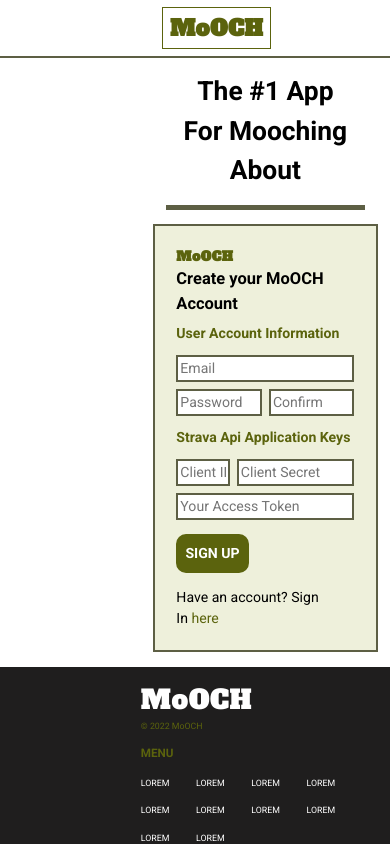
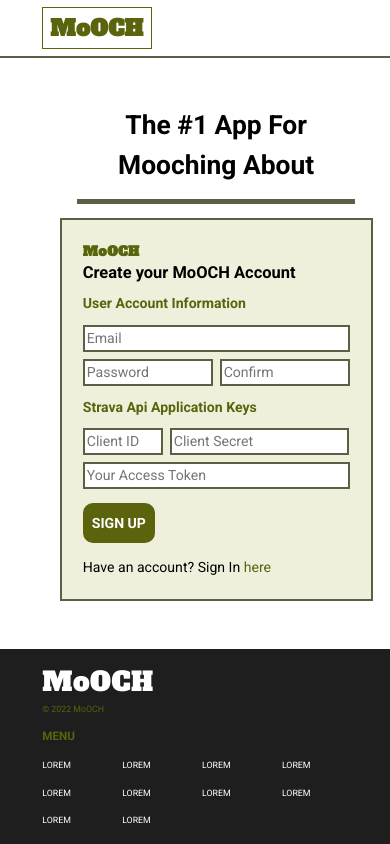
Before and after one commit to rwalsh221/mooch_fe_dev, a React (Create React App) app in the folder mooch_fe_dev/: page / in a window 390 px wide. Shown: the top 844 px of the page. Built offline with nearby package versions, Linux system fonts and the light colour scheme; no server answers; a web font is replaced by a local one.

Commit message:
add media queries for responsiveness to landscape ipad air

```diff
--- a/mooch_fe_dev/src/components/Footer/Footer.module.css
+++ b/mooch_fe_dev/src/components/Footer/Footer.module.css
@@ -8,7 +8,6 @@
   color: var(--secondary-color-white);
   padding-top: var(--padding-200);
   padding-bottom: var(--padding-200);
-
   padding-right: var(--padding-400);
 }
 
--- a/mooch_fe_dev/src/components/Header/Header.module.css
+++ b/mooch_fe_dev/src/components/Header/Header.module.css
@@ -14,6 +14,6 @@
 
 @media screen and (max-width: 1080px) {
   .heading {
-    margin: 0 auto 0 calc(var(--margin-300));
+    /* margin: 0 auto 0 calc(var(--margin-300)); */
   }
 }
--- a/mooch_fe_dev/src/index.css
+++ b/mooch_fe_dev/src/index.css
@@ -137,7 +137,7 @@
 [data-wrapper='max-content-width'] {
   width: 100%;
   max-width: 2048px;
-  /* margin: 0 auto; */
+  margin: 0 auto;
   padding-left: calc(var(--padding-100) * 20);
 }
 
@@ -152,11 +152,19 @@
   font-weight: bold;
 }
 
+@media screen and (max-width: 1650px) {
+  [data-wrapper='max-content-width'] {
+    padding-left: calc(var(--padding-100) * 10);
+  }
+}
+
+@media screen and (max-width: 1180px) {
+  [data-wrapper='max-content-width'] {
+    padding-left: calc(var(--padding-100) * 6);
+  }
+}
+
 @media screen and (max-width: 412px) {
-  * {
-    /* border: 1px solid red; */
-  }
-
   html {
     font-size: 55%;
   }
--- a/mooch_fe_dev/src/layout/Dashboard/DesktopDashboard/DesktopDashboard.js
+++ b/mooch_fe_dev/src/layout/Dashboard/DesktopDashboard/DesktopDashboard.js
@@ -47,10 +47,8 @@
   return (
     <>
       <section className={classes.dashboard}>
-        <div
-          className={classes.dashboard_container}
-          data-wrapper="max-content-width"
-        >
+        <div data-wrapper="max-content-width">
+          <div className={classes.dashboard_container}>
             <div className={classes.dashboard_user}>
               {userInfoContent}
               {userStatsContent}
@@ -64,6 +62,7 @@
               {userSegmentContent}
             </div>
           </div>
+        </div>
       </section>
     </>
   );
--- a/mooch_fe_dev/src/layout/Dashboard/DesktopDashboard/DesktopDashboard.module.css
+++ b/mooch_fe_dev/src/layout/Dashboard/DesktopDashboard/DesktopDashboard.module.css
@@ -9,7 +9,7 @@
   grid-template-columns: 1fr 2fr 1fr;
   min-height: 70vh;
   width: 90%;
-  /* margin: 0 auto; */
+  margin-right: auto;
 }
 
 .dashboard_segment_leaderboard {
@@ -17,3 +17,9 @@
   align-content: flex-start;
   flex-wrap: wrap;
 }
+
+@media screen and (max-width: 1700px) {
+  .dashboard_container {
+    width: 95%;
+  }
+}
--- a/mooch_fe_dev/src/layout/Dashboard/SegmentSnapshotSmall/SegmentSnapshotSmall.module.css
+++ b/mooch_fe_dev/src/layout/Dashboard/SegmentSnapshotSmall/SegmentSnapshotSmall.module.css
@@ -147,3 +147,15 @@
 .leaderboard_all__time {
   margin-right: calc(var(--margin-100) * 2.5);
 }
+
+@media screen and (max-width: 1650px) {
+  .segment_snapshot_sml h2 {
+    font-size: 2rem;
+  }
+}
+
+@media screen and (max-width: 1300px) {
+  .segment_snapshot_sml h2 {
+    font-size: 1.8rem;
+  }
+}
```
Lines whose indentation alone changed are shown as unchanged.
